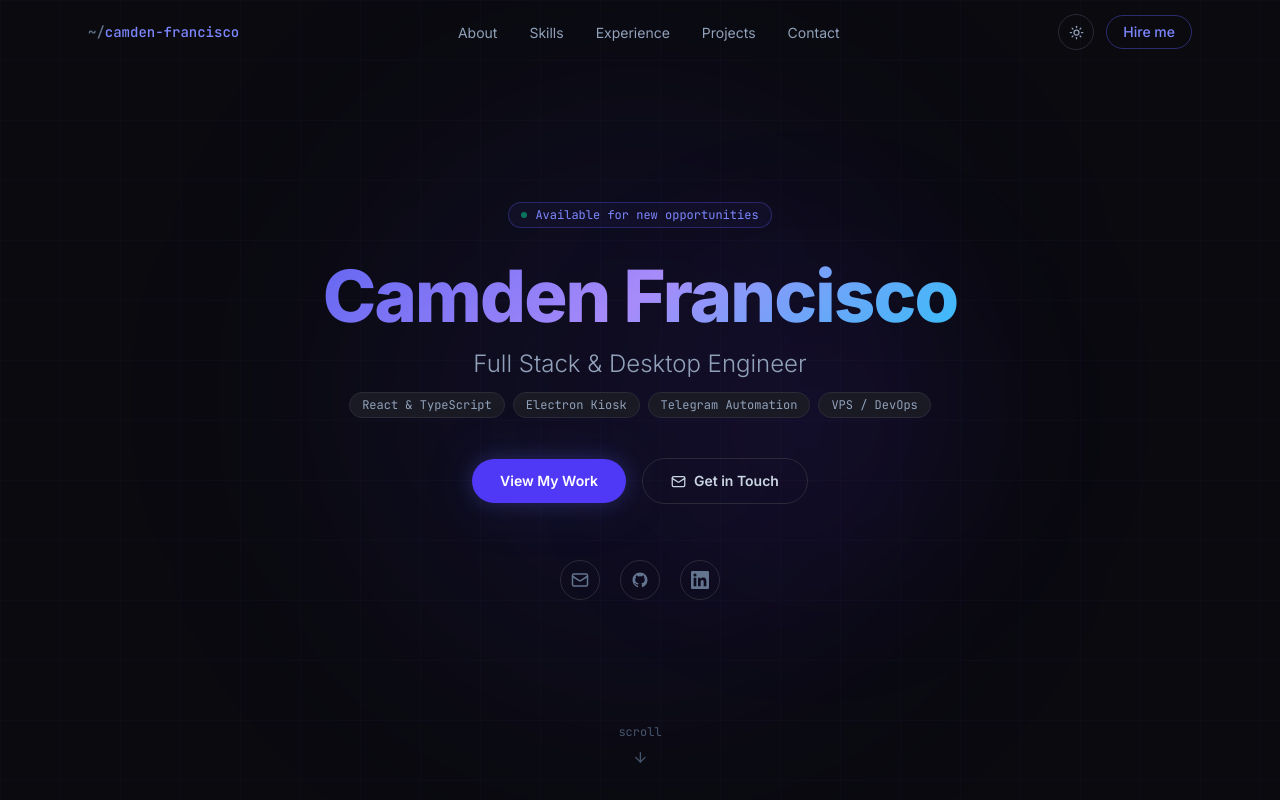
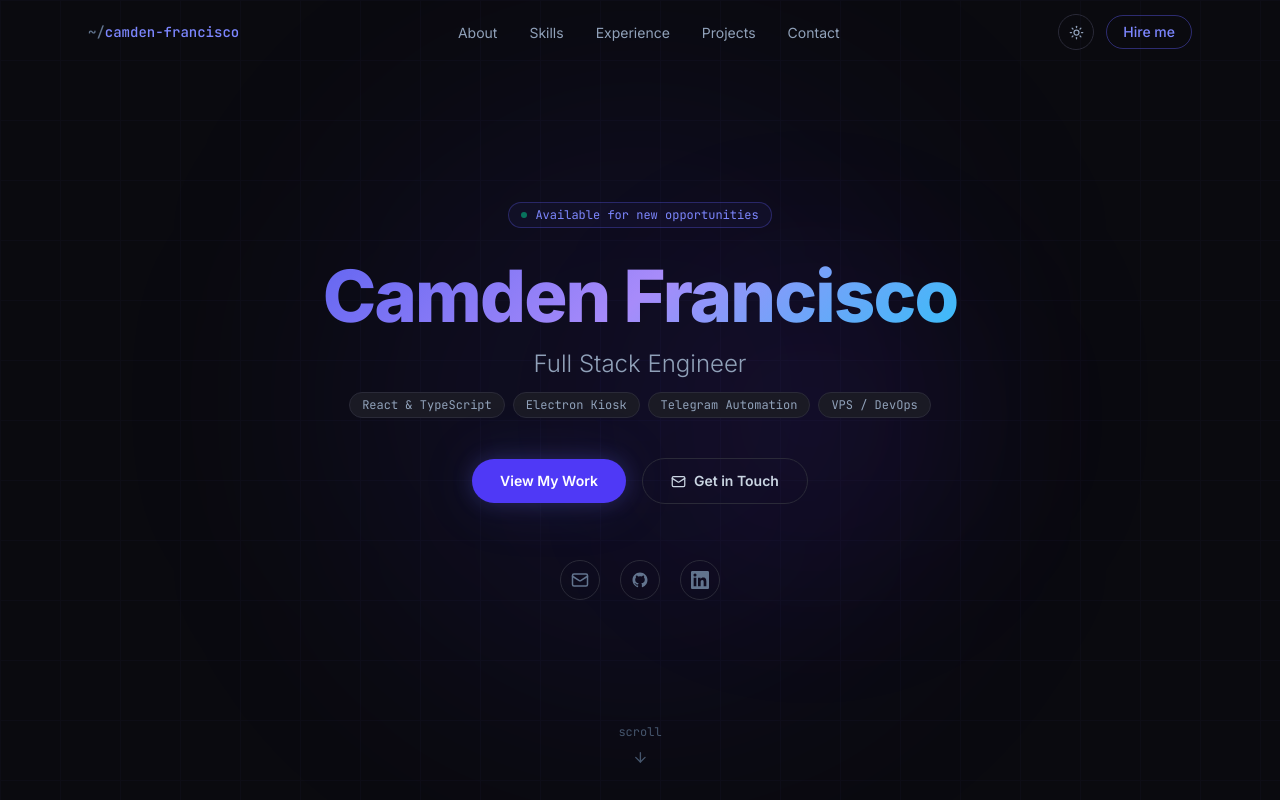
Before and after one commit to codingbrain01/codingbrain, a React (Vite) app: page / in a window 1280 px wide. Shown: the top 800 px of the page. Built offline with nearby package versions, Linux system fonts and the light colour scheme.

Commit message:
adjusted professional title

```diff
--- a/src/data/resume.ts
+++ b/src/data/resume.ts
@@ -1,7 +1,7 @@
 export const personal = {
   name: 'Jade Camden R. Francisco',
   shortName: 'Camden Francisco',
-  title: 'Full Stack & Desktop Engineer',
+  title: 'Full Stack Engineer',
   subtitle: 'B.S. Computer Engineering',
   email: 'codingbrain01@gmail.com',
   phone: '09062296205',
```
